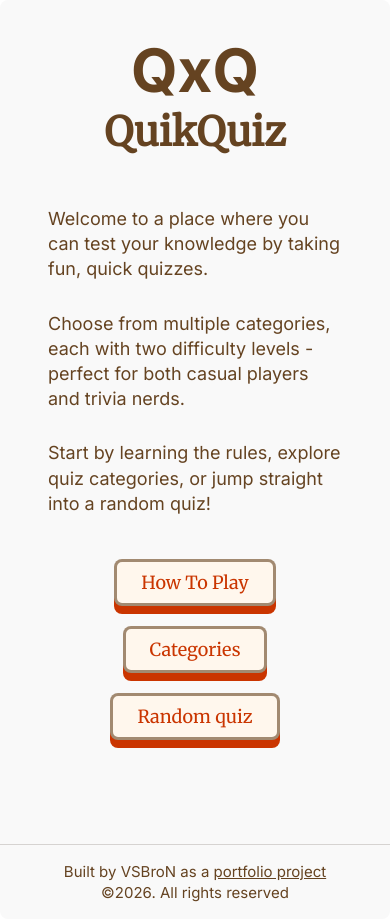
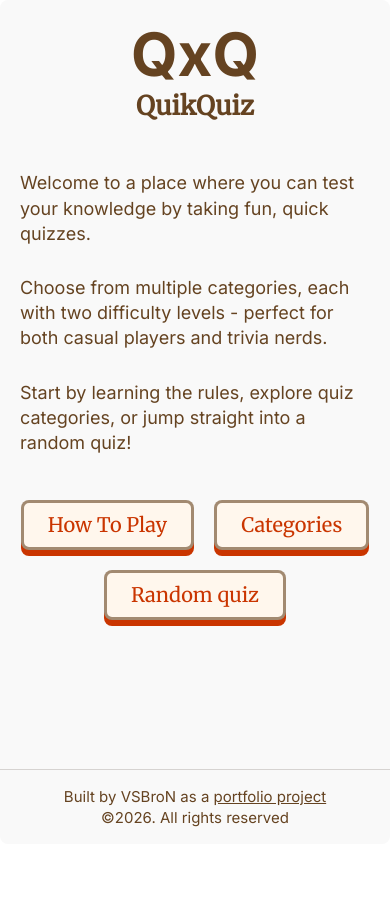
Before and after one commit to vsbron/quikquiz-2026-nextjs, a Next.js app: page / in a window 390 px wide. After the commit the page ends 844 px from the top, so only its background shows below. Built offline with nearby package versions, Linux system fonts and the light colour scheme.

Commit message:
Responsive styles improvements

```diff
--- a/app/globals.css
+++ b/app/globals.css
@@ -42,15 +42,11 @@ section a {
   --color-background: #f9f9f9;
   --color-accent: oklch(55.3% 0.195 38.402);
   --font-merriweather: var(--font-merriweather);
-  --font-lora: var(--font-lora);
 }
 
 /* Fonts */
 .font-merriweather {
   font-family: var(--font-merriweather);
-}
-.font-lora {
-  font-family: var(--font-lora);
 }
 
 /* Custom classes */
--- a/app/layout.tsx
+++ b/app/layout.tsx
@@ -1,5 +1,5 @@
 import type { Metadata } from "next";
-import { Lora, Inter, Merriweather } from "next/font/google";
+import { Inter, Merriweather } from "next/font/google";
 
 import Header from "@/components/Header";
 import Footer from "@/components/Footer";
@@ -11,10 +11,6 @@ import "./globals.css";
 const merriweather = Merriweather({
   variable: "--font-merriweather",
   weight: ["400"],
-});
-const lora = Lora({
-  variable: "--font-lora",
-  weight: ["400", "700"],
 });
 const inter = Inter({
   variable: "--font-inter",
@@ -35,12 +31,12 @@ export default function RootLayout({
   return (
     <html lang="en">
       <body
-        className={`${merriweather.variable} ${lora.variable} ${inter.variable} antialiased max-sm:min-h-screen`}
+        className={`${merriweather.variable} ${inter.variable} antialiased max-sm:min-h-screen`}
       >
         <div className="w-full sm:w-150 md:w-180 lg:w-240 xl:w-300 mx-auto sm:mt-10 sm:mb-10 lg:mt-14">
           <Header />
           <Wrapper>
-            <div className="pt-10 pb-16 px-12 sm:min-h-[70dvh] flex-center items-stretch! flex-col">
+            <div className="pt-6 sm:pt-10 pb-8 sm:pb-16 px-5 sm:px-12 sm:min-h-[70dvh] flex-center items-stretch! flex-col">
               {children}
             </div>
             <Footer />
--- a/components/CategoriesSection.tsx
+++ b/components/CategoriesSection.tsx
@@ -11,16 +11,16 @@ function CategoriesSection() {
   return (
     <section>
       <SectionTitle>Choose a Category</SectionTitle>
-      <div className="grid grid-cols-2 gap-12 ">
+      <div className="grid sm:grid-cols-2 gap-12">
         {CATEGORIES.map(({ title, slug, description }) => (
           <div
             key={slug}
             className="grid grid-rows-[auto_1fr_auto] justify-items-start"
           >
-            <h2 className="text-2xl font-merriweather font-bold">
+            <h2 className="text-xl sm:text-2xl font-merriweather font-bold">
               <Link href={`${LINKS.CATEGORIES}/${slug}`}>{title}</Link>
             </h2>
-            <p className="text-[16px]">{description}</p>
+            <p className="text-[14px] sm:text-base">{description}</p>
             <Button small asChild className="mt-1.5">
               <Link href={`${LINKS.CATEGORIES}/${slug}`}>Start quiz</Link>
             </Button>
--- a/components/QuestionsDisplay.tsx
+++ b/components/QuestionsDisplay.tsx
@@ -47,11 +47,11 @@ function QuestionsDisplay({ questions, difficulty }: QuestionsDisplayProps) {
   // Returned JSX
   return (
     <div className="relative w-full mx-auto">
-      <div className="flex justify-center gap-3 mb-1 text-base">
+      <div className="flex justify-center max-sm:flex-col max-sm:items-center sm:gap-3 mb-1 text-[15px] sm:text-base">
         <span>
           Question: {currentIndex + 1}/{questions.length}
         </span>
-        <span>|</span>
+        <span className="max-sm:hidden">|</span>
         <span className="capitalize">Difficulty: {difficulty}</span>
       </div>
       <div className="overflow-hidden -mx-3">
@@ -66,9 +66,11 @@ function QuestionsDisplay({ questions, difficulty }: QuestionsDisplayProps) {
                 i === currentIndex ? "opacity-100" : "opacity-0"
               }`}
             >
-              <div className="bg-white rounded-xl h-68 flex-center shadow-md shadow-chocolate/50 pt-3 pb-5 px-8 mb-8">
+              <div className="bg-white rounded-xl max-sm:min-h-70 sm:h-68 flex-center shadow-md shadow-chocolate/50 pt-3 pb-5 px-4 sm:px-8 mb-8">
                 <div>
-                  <h2 className="text-2xl font-lora">{question}</h2>
+                  <h2 className="text-xl sm:text-2xl font-merriweather">
+                    {question}
+                  </h2>
                   {image && (
                     <Image
                       src="/bg.png"
@@ -87,7 +89,6 @@ function QuestionsDisplay({ questions, difficulty }: QuestionsDisplayProps) {
                     key={answer}
                     small
                     onClick={() => submitAnswer(answer)}
-                    className="text-xl!"
                   >
                     {answer}
                   </Button>
--- a/components/QuizSection.tsx
+++ b/components/QuizSection.tsx
@@ -24,12 +24,12 @@ function QuizSection({ questions }: { questions: QuestionsPack }) {
           difficulty={difficulty}
         />
       ) : (
-        <div>
-          <p>{questions.description}</p>
-          <div className="text-center mt-12 text-xl">
+        <div className="text-center text-section">
+          <p className="text-xl">{questions.description}</p>
+          <div className="text-center mt-12 text-2xl">
             Please select the Difficulty
           </div>
-          <div className="flex gap-6 mt-8 justify-center">
+          <div className="flex max-sm:flex-col max-sm:items-center gap-6 mt-6 justify-center">
             <Button onClick={() => buttonHandler("casual")}>Casual</Button>
             <Button onClick={() => buttonHandler("moderate")}>Moderate</Button>
             <Button onClick={() => buttonHandler("pro")}>Pro</Button>
--- a/components/ui/Button.tsx
+++ b/components/ui/Button.tsx
@@ -18,10 +18,12 @@ function Button({
   small = false,
 }: ButtonProps) {
   // Preset button variant classes
-  const buttonBig = "text-[18px] sm:text-[25px]";
-  const buttonSmall = "text-[16px] sm:text-[18px]";
-  const spanBig = "py-1 sm:py-2 px-4 sm:px-8 -translate-y-2 ";
-  const spanSmall = "py-1 sm:py-2 px-3 sm:px-5 -translate-y-1.5";
+  const buttonBig = "text-[20px] sm:text-[25px]";
+  const buttonSmall = "text-[16px] sm:text-[20px]";
+  const spanBig =
+    "py-1 sm:py-2 px-4 sm:px-8 -translate-y-1.5 sm-translate-y-2 ";
+  const spanSmall =
+    "py-1 sm:py-2 px-3 sm:px-5 -translate-y-1 sm:-translate-y-1.5";
 
   // Returned JSX
   return (
--- a/components/ui/SectionTitle.tsx
+++ b/components/ui/SectionTitle.tsx
@@ -9,7 +9,7 @@ function SectionTitle({ children, className = "" }: SectionTitleProps) {
   // Returned JSX
   return (
     <h1
-      className={`font-merriweather text-[40px] font-bold text-center mb-8 ${className}`}
+      className={`font-merriweather text-[26px] md:text-[40px] font-bold text-center mb-8 ${className}`}
     >
       {children}
     </h1>
```
